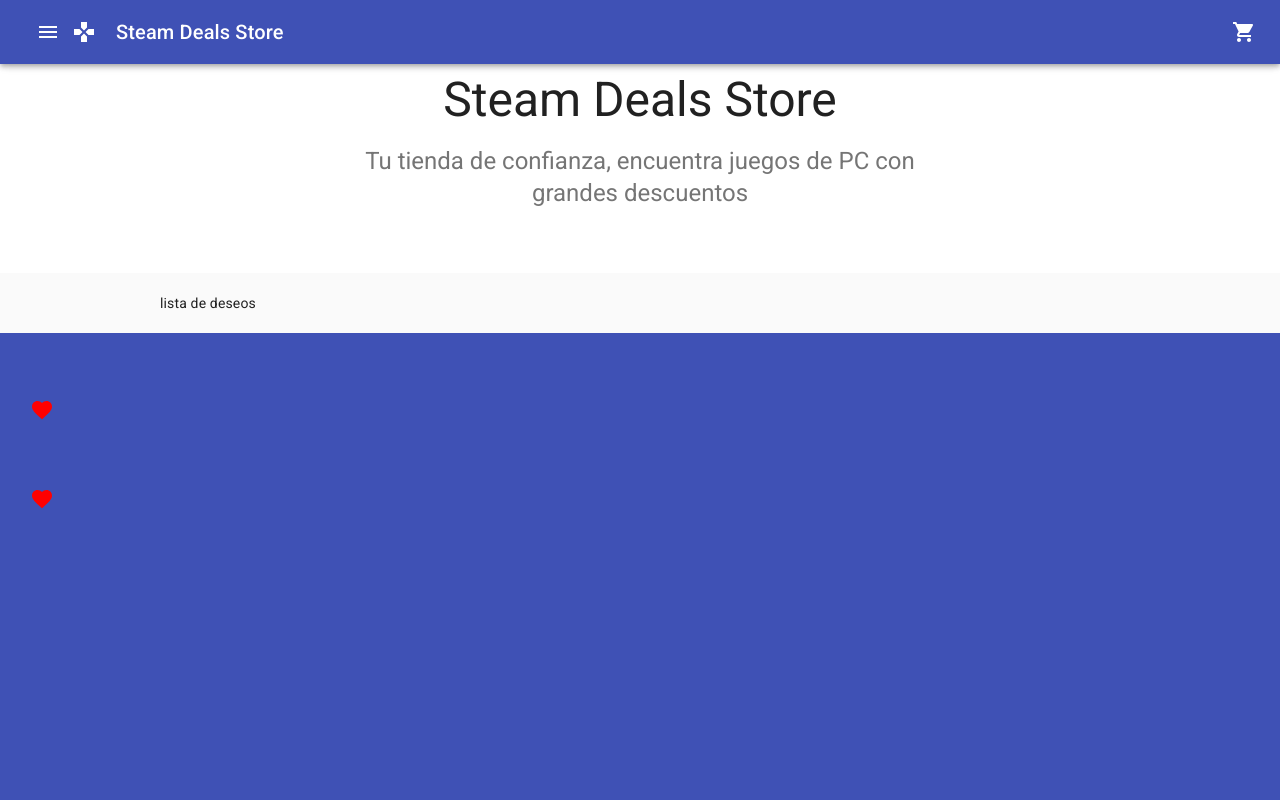
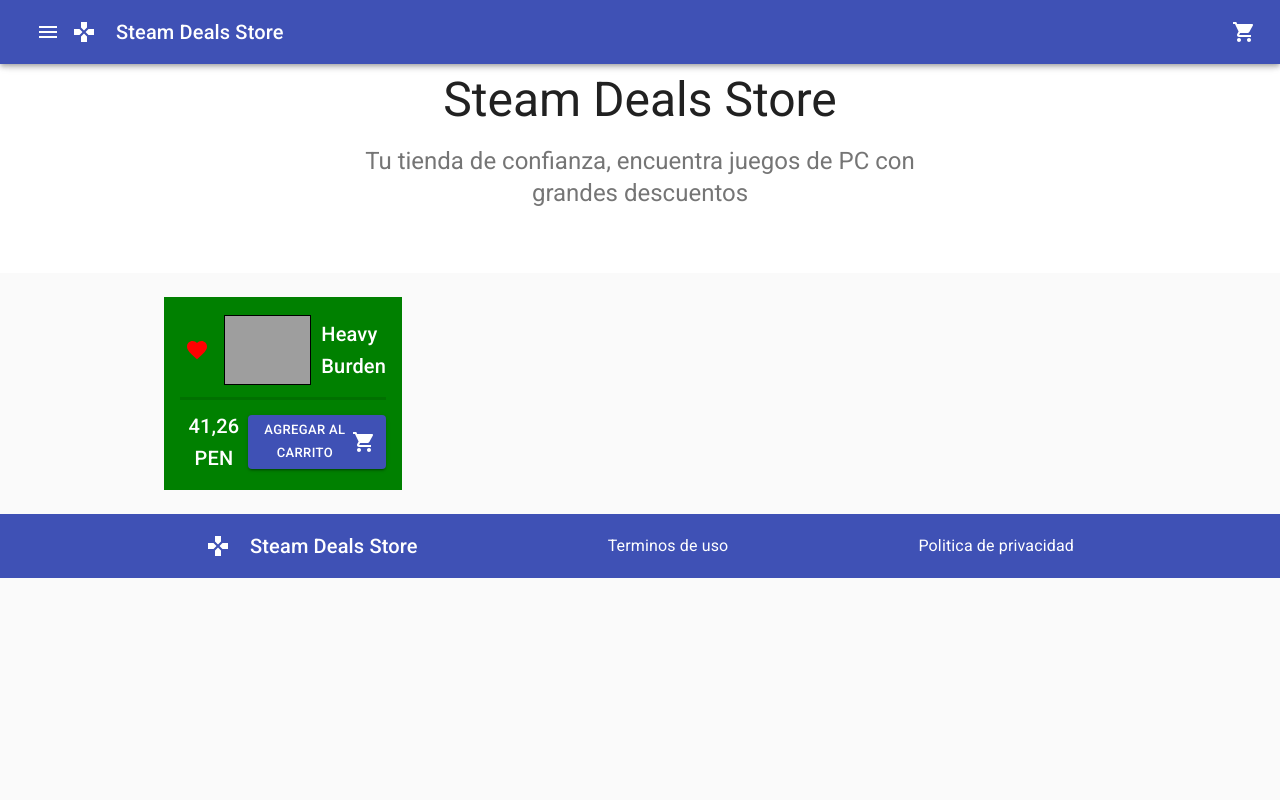
Before and after one commit to marco90202/shopappV1, a React (Create React App) app: page /wishlist in a window 1280 px wide. Shown: the top 800 px of the page. Built offline with nearby package versions, Linux system fonts and the light colour scheme; no server answers; sample sign-in values are in the browser's storage; grey boxes are pictures that could not be loaded.

Commit message:
estilos en wishlist

```diff
--- a/src/components/Wishlist.jsx
+++ b/src/components/Wishlist.jsx
@@ -1,6 +1,9 @@
 import React from "react";
+
 import useStyles from "../styles";
-import { Container, Typography } from "@material-ui/core";
+import { Container, Grid, Typography, Divider } from "@material-ui/core";
+import Button from "@material-ui/core/Button";
+import ShoppingCartIcon from "@material-ui/icons/ShoppingCart";
 
 import FavoriteIcon from "@material-ui/icons/Favorite";
 
@@ -31,24 +34,29 @@
         </Container>
       </div>
       <Container className={classes.cardGrid} maxWidth="md">
-        lista de deseos
+        <div className={classes.contentBody}>
+          <Grid container spacing={4}>
+            <Grid className="contentCard " item xs={12} sm={6} md={3}>
+              <div className="contentImage">
+                <FavoriteIcon
+                  style={{ color: "red", margin: "25px 5px" }}
+                ></FavoriteIcon>
+                <div className={classes.imgCard}></div>
+                <Typography variant="h6">Heavy Burden</Typography>
+              </div>
+              <Divider style={{ height: "3px" }} />
+              <div className="contentBottom">
+                <Typography align="center" variant="h6">
+                  41,26 PEN
+                </Typography>
+                <Button variant="contained" size="small" color="primary">
+                  Agregar al carrito <ShoppingCartIcon />
+                </Button>
+              </div>
+            </Grid>
+          </Grid>
+        </div>
       </Container>
-      <div className={classes.contentBody}>
-        <div className={classes.contentCard}>
-          <div classname={classes.bodyCard}>
-            <FavoriteIcon
-              style={{ color: "red", margin: "30px" }}
-            ></FavoriteIcon>
-            <div></div>
-          </div>
-          <div classname={classes.bodyCard}>
-            <FavoriteIcon
-              style={{ color: "red", margin: "30px" }}
-            ></FavoriteIcon>
-
-          </div>
-        </div>
-      </div>
     </>
   );
 };
--- a/src/index.css
+++ b/src/index.css
@@ -242,3 +242,21 @@
         transform: translateY(0);
     }
 }
+.contentCard {
+    background-color: green;
+}
+
+.contentImage {
+    display: flex;
+    gap: 10px;
+    justify-content: flex-start;
+    align-items: center;
+    padding-bottom: 10px;
+}
+
+.contentBottom {
+    display: flex;
+    justify-content: space-around;
+    align-items: center;
+    padding-top: 10px;
+}
--- a/src/styles.js
+++ b/src/styles.js
@@ -5,7 +5,6 @@
     backgroundColor: theme.palette.background.paper,
     padding: theme.spacing(8, 0, 6),
     paddingTop: "4.5rem",
-
   },
   dpad: {
     marginRight: "20px",
@@ -118,35 +117,31 @@
     display: "flex",
     justifyContent: "space-evenly",
     alignItems: "center",
-
-  },
-  background: {
-    backgroundColor: "#5b08a7",
   },
 
   contentBody: {
-    backgroundColor: "#3f51b5",
+
     width: "100%",
-    height: "100vh",
-    display: "flex",
-    // flexDirection: "row",
-    // justifyContent: "center",
-    paddingTop: "35px",
+    color: "#fff",
+    padding: "20px",
   },
 
   contentCard: {
-    width: "80%",
+    display: "flex",
 
 
-   },
+    backgroundColor: "green",
+  },
 
-  bodyCard: {
-    backgroundColor: "red",
-    width: "75%",
-    height: "20%",
-
-
-  }
+  imgCard: {
+    width: "184px",
+    height: "70px",
+    border: "1px solid #000",
+    backgroundSize: "cover",
+    backgroundRepeat: "no-repeat",
+    backgroundImage:
+      "url(https://cdn.cloudflare.steamstatic.com/steam/apps/2070000/capsule_sm_120.jpg?t=1704865963)",
+  },
 }));
 
 export default useStyles;
```
